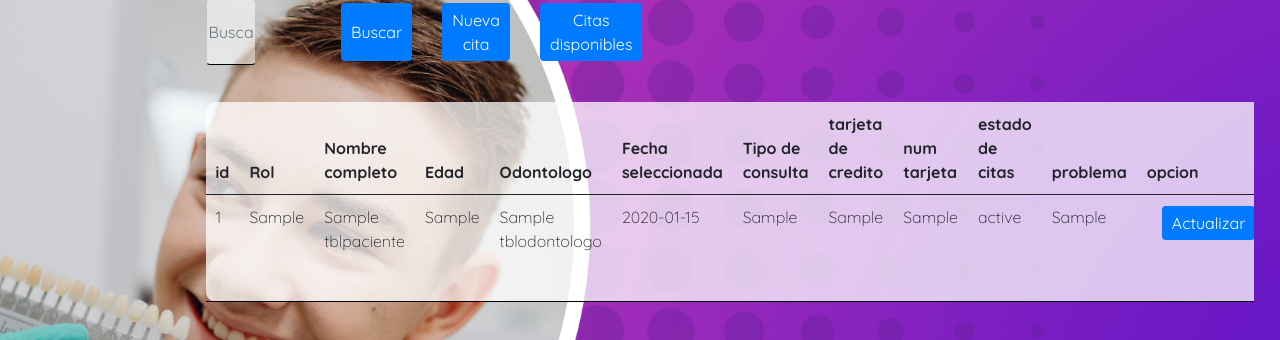
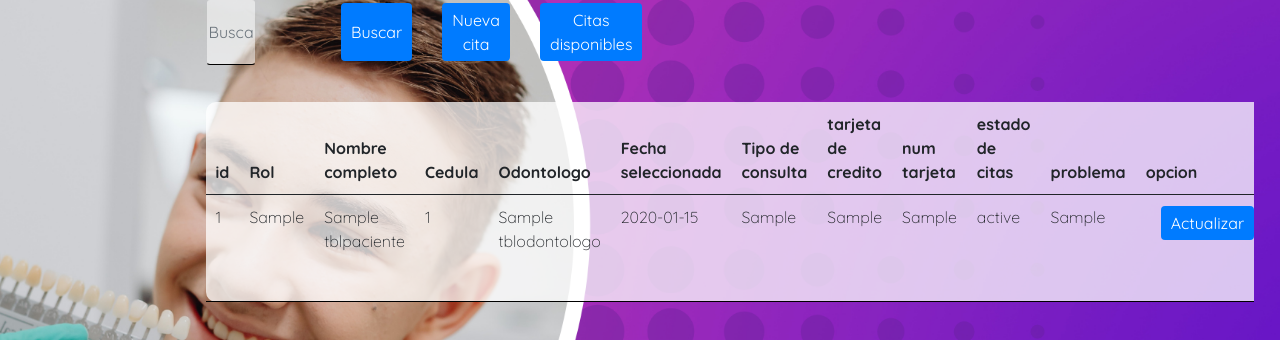
Before and after one commit to winsignares/AMHP, a Flask app: page /fronted/indexcita2 in a window 1280 px wide. Shown: the part 238-578 px from the top of the page. Run offline with Flask 3, Linux system fonts and the light colour scheme; tables that the repository leaves empty hold one stand-in row (values such as "Sample post"); some libraries are stand-ins or nearby versions.

Commit message:
se hace que se muestre cedula

```diff
--- a/src/config/static/js/binj/admin/citas_admin.js
+++ b/src/config/static/js/binj/admin/citas_admin.js
@@ -17,7 +17,7 @@ function mostrar() {
                 <td>${datos[index].id}</td>
                 <td>${datos[index].Rol}</td>
                 <td>${datos[index].Nombre_completos}</td>
-                <td>${datos[index].Edad}</td>
+                <td>${datos[index].Cedula}</td>
                 <td>${datos[index].nombre_odontologos}</td>
                 <td>${datos[index].fecha}</td>
                 <td>${datos[index].consulta}</td>
--- a/src/config/static/js/binj/admin/login.js
+++ b/src/config/static/js/binj/admin/login.js
@@ -35,7 +35,7 @@ function ingreso() {
         });
 
         // Redirigir a otra vista
-                window.location.href = '/otra_vista';  // Reemplaza '/otra_vista' con la URL de la vista deseada
+        window.location.href = '/fronted/indexcita2';  // Reemplaza '/otra_vista' con la URL de la vista deseada
       } else if (response.data.status === "Error") {
         // Alerta de error con mensaje específico
         Swal.fire({
--- a/src/config/templates/main/tablaadmin.html
+++ b/src/config/templates/main/tablaadmin.html
@@ -30,7 +30,7 @@
             <th scope="col">id</th>
             <th scope="col">Rol</th>
             <th scope="col">Nombre completo</th>
-            <th scope="col">Edad</th>
+            <th scope="col">Cedula</th>
             <th scope="col">Odontologo</th>
             <th scope="col">Fecha seleccionada</th>
             <th scope="col">Tipo de consulta</th>
--- a/src/rutas/tablaadmin.py
+++ b/src/rutas/tablaadmin.py
@@ -21,7 +21,7 @@ def mostarcitasuser():
         'id':cate.id,
         'Rol':cate.Rol,
 		'Nombre_completos':paciente.Name,
-		'Edad':paciente.edad,
+		'Cedula':paciente.cedula,
 		'nombre_odontologos':odontolo.nombre,
 		'fecha':cate.fecha,
 		'consulta':cate.consulta,
```
Lines whose indentation alone changed are shown as unchanged.
